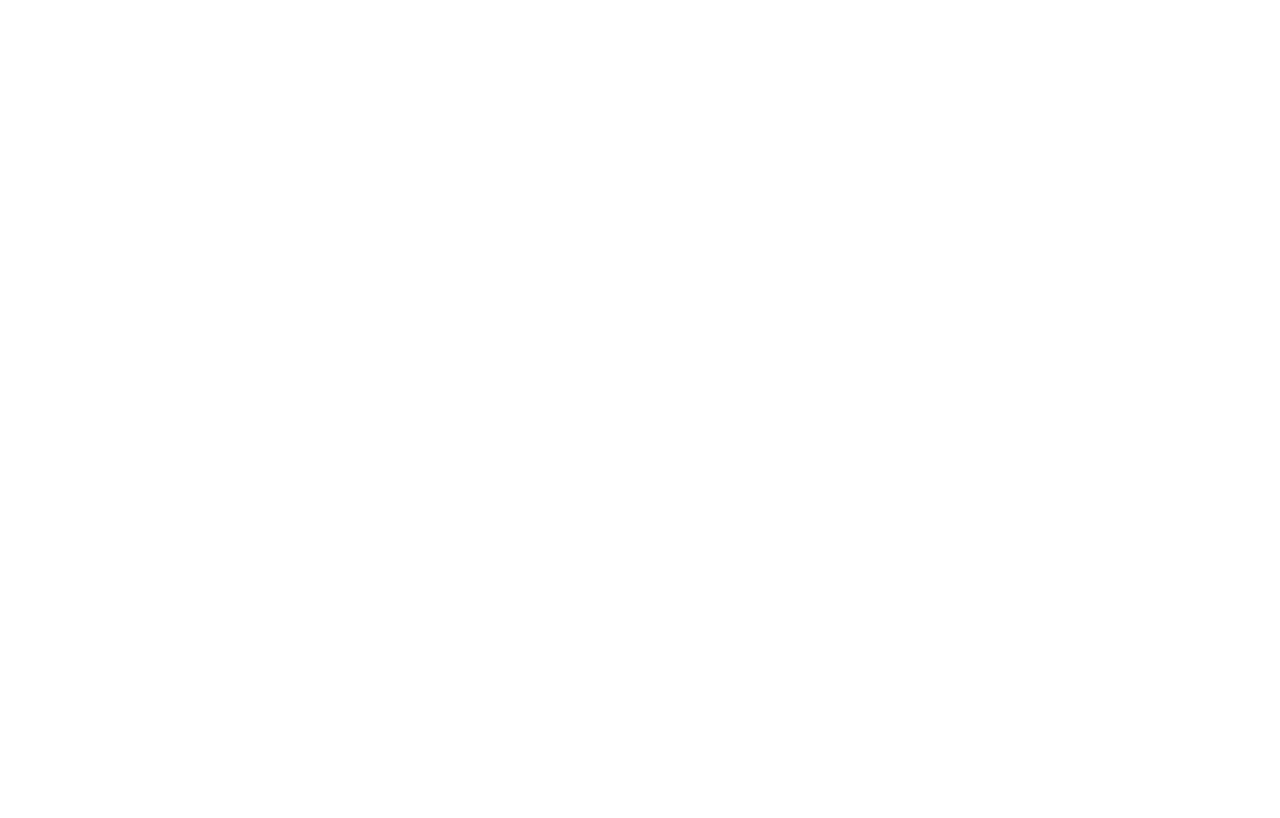
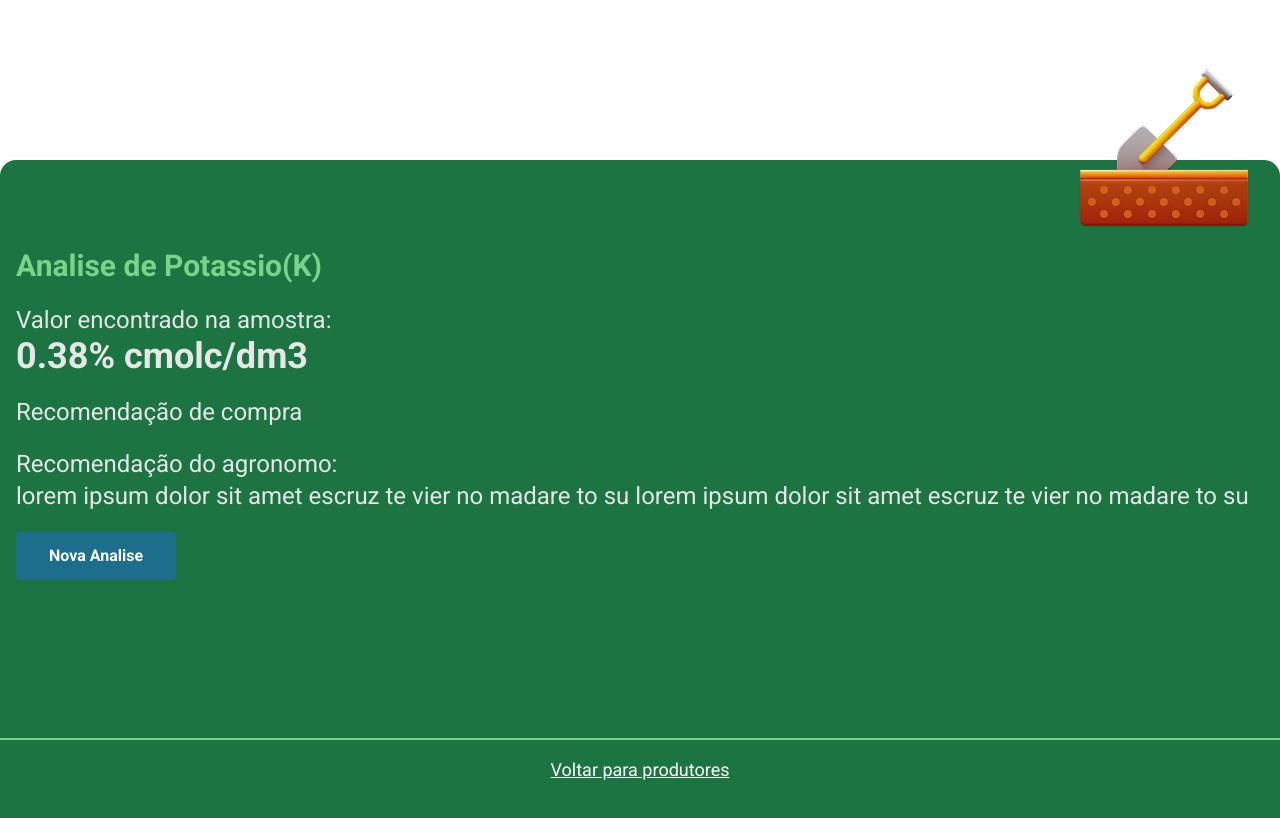
Before and after one commit to Fellyipe/hackaton_show_rural_digital_2025, a React (Vite) app in the folder frontend/: page /addAnalise in a window 1280 px wide. Before the commit this address had no page. Shown: the top 818 px of the page. Built offline with nearby package versions, Linux system fonts and the light colour scheme.

Commit message:
adicionar página de análise de potássio com layout e componentes básicos; incluir rota para a nova página

```diff
--- a/frontend/src/Pages/AddAnalise/AddAnalise.jsx
+++ b/frontend/src/Pages/AddAnalise/AddAnalise.jsx
@@ -1,7 +1,60 @@
 import React from "react";
+import Footer from "../../components/footer/Footer.jsx";
+import Ground from "../../assets/ground.png";
 
 function AddAnalise() {
-  return <></>;
+  return (
+    <div>
+      <main className="bg-primary w-full h-screen mt-40 rounded-t-2xl p-4">
+        <div className="flex w-full justify-end items-end">
+          <img className="-mt-32" src={Ground} alt="sprout" />
+        </div>
+        <div className="space-y-5 flex-col items-center justify-center w-full">
+          <span className="text-3xl text-emerald font-bold">
+            Analise de Potassio(K)
+          </span>
+
+          <div>{/* Adicionar aqui arrasta e solta do PDF */}</div>
+
+          <div>
+            <p className="text-2xl text-white-green">
+              Valor encontrado na amostra:
+            </p>
+            <span className="text-4xl font-bold text-white-green">
+              {/* Variavel de amostra */}0.38% cmolc/dm3
+            </span>
+          </div>
+          <div>
+            <p className="text-2xl text-white-green">
+              Recomendação de compra
+            </p>
+            <div>
+              {/* Adicionar aqui dois inputs um com o nome da cooperativa  */}
+            </div>
+
+
+          </div>
+          <div>
+            <p className="text-2xl text-white-green">
+              Recomendação do agronomo:
+            </p>
+            <span className="text-2xl text-white-green">
+              lorem ipsum dolor sit amet escruz te vier no madare to su lorem
+              ipsum dolor sit amet escruz te vier no madare to su
+            </span>
+          </div>
+          <button
+            onClick={() => {}}
+            className="bg-secondary cursor-pointer text-white font-bold py-2 w-40 h-12 rounded hover:bg-emerald"
+          >
+            Nova Analise
+          </button>
+        </div>
+      </main>
+
+      <Footer title="Voltar para produtores" page="/listaProdutores" />
+    </div>
+  );
 }
 
 export default AddAnalise;
--- a/frontend/src/main.jsx
+++ b/frontend/src/main.jsx
@@ -10,6 +10,7 @@
 import ListaProdutores from "./Pages/ListaProdutores/ListaProdutores.jsx";
 import Registro from "./Pages/Registro/Registro.jsx";
 import TelaAgronomo from "./Pages/TelaAgronomo/TelaAgronomo.jsx";
+import AddAnalise from "./Pages/AddAnalise/AddAnalise.jsx";
 
 createRoot(document.getElementById("root")).render(
   <StrictMode>
@@ -21,6 +22,7 @@
         <Route path="/listaProdutores" element={<ListaProdutores />} />
         <Route path="/telaProdutor" element={<TelaProdutor />} />
         <Route path="/telaAgronomo" element={<TelaAgronomo />} />
+        <Route path="/addAnalise" element={<AddAnalise />} />
       </Routes>
     </BrowserRouter>
   </StrictMode>
```
